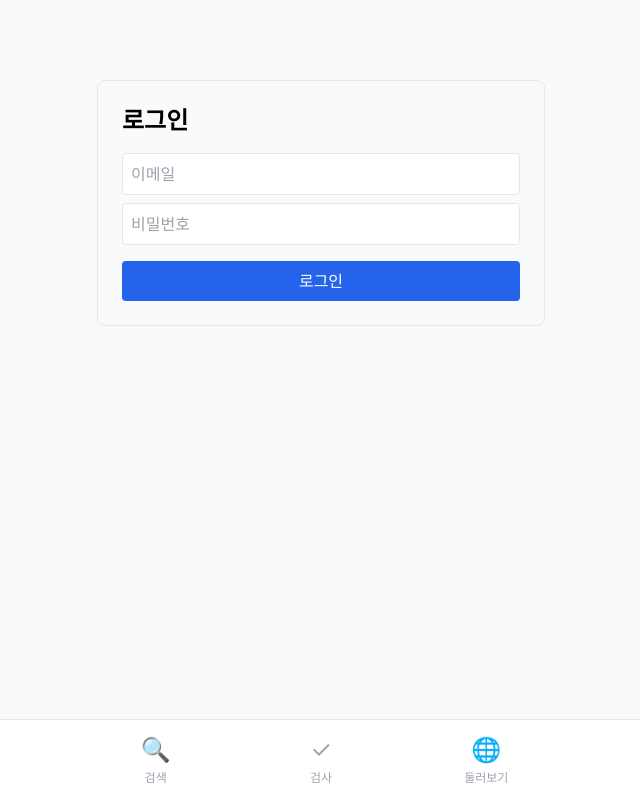
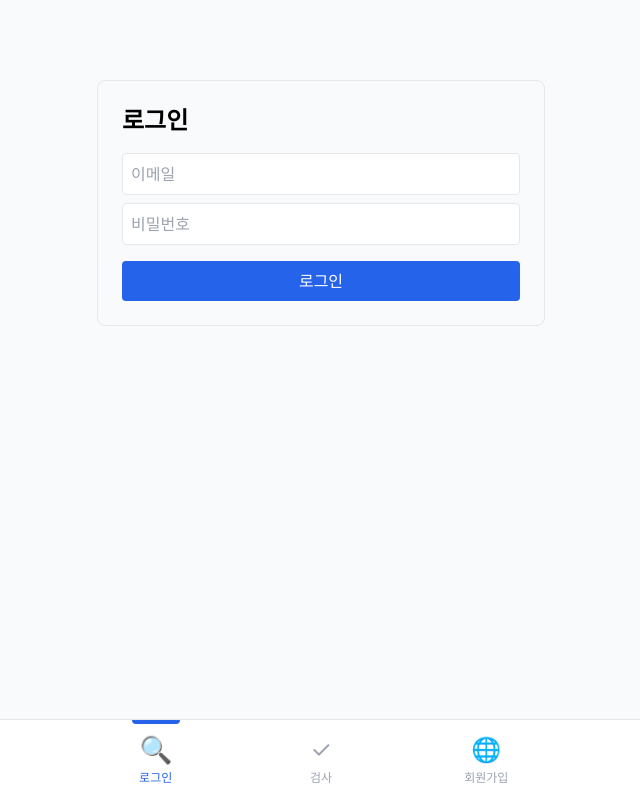
Before and after one commit to 4t4eam/TruthTrace, a Next.js app: page /login in a window 1280 px wide. Shown: the whole page, without its empty margins (319-959 px from the left). Built offline with nearby package versions, Linux system fonts and the light colour scheme.

Commit message:
Update BottomNav.tsx

```diff
--- a/components/BottomNav.tsx
+++ b/components/BottomNav.tsx
@@ -7,9 +7,9 @@ export default function BottomNav() {
   const pathname = usePathname()
 
   const navItems = [
-    { name: '검색', path: '/search', icon: '🔍' },
+    { name: '로그인', path: '/login', icon: '🔍' },
     { name: '검사', path: '/check', icon: '✓' },
-    { name: '둘러보기', path: '/explore', icon: '🌐' },
+    { name: '회원가입', path: '/register', icon: '🌐' },
   ]
 
   return (
```
